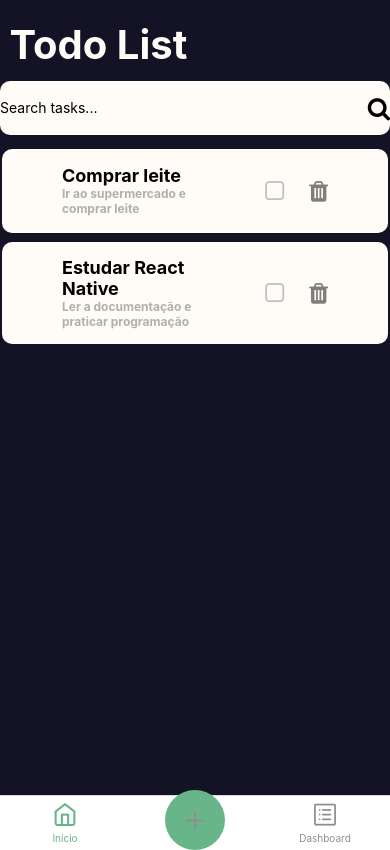
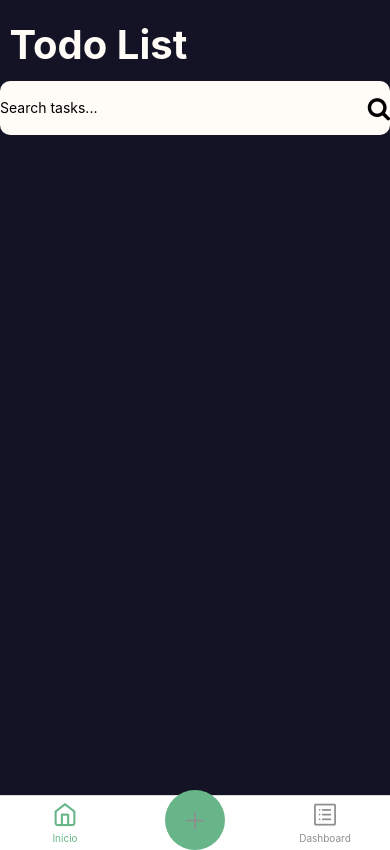
Before and after one commit to dfbrasil/ToDoListReactNative, a React Native app in the folder ToDoList/: screen /Home in a window 390 px wide. Built offline with nearby package versions, Linux system fonts and the light colour scheme.

Commit message:
Finalizado

```diff
--- a/ToDoList/package.json
+++ b/ToDoList/package.json
@@ -23,7 +23,8 @@
     "react-native-paper": "^5.12.1",
     "react-native-safe-area-context": "4.6.3",
     "react-native-screens": "~3.22.0",
-    "react-native-vector-icons": "^10.0.3"
+    "react-native-vector-icons": "^10.0.3",
+    "@react-native-async-storage/async-storage": "1.18.2"
   },
   "devDependencies": {
     "@babel/core": "^7.20.0",
--- a/ToDoList/src/components/completedTasksDashboard/index.tsx
+++ b/ToDoList/src/components/completedTasksDashboard/index.tsx
@@ -1,15 +1,13 @@
 import React from "react";
 import { SafeAreaView, Text } from "react-native";
+import { useTasks } from "../../hooks/useTasks";
 import styles from "./styles";
 
-interface CompletedTasksProps {
-  num: number;
-}
-
-const CompletedTasks = ({num} : CompletedTasksProps) => {
+const CompletedTasks = () => {
+  const { completedTasks } = useTasks();
   return (
     <SafeAreaView style={styles.completedTasks}>
-      <Text style={styles.completedTasksNumber}>{num}</Text>
+      <Text style={styles.completedTasksNumber}>{completedTasks}</Text>
       <Text>Completed</Text>
       <Text>Tasks</Text>
     </SafeAreaView>
--- a/ToDoList/src/components/task/index.tsx
+++ b/ToDoList/src/components/task/index.tsx
@@ -1,33 +1,25 @@
-import { useState } from 'react';
-import { View, SafeAreaView, TouchableOpacity, Text } from 'react-native';
-import { CheckBox } from 'react-native-elements';
 import FontAwesome from "@expo/vector-icons/FontAwesome";
+import { SafeAreaView, Text, TouchableOpacity, View } from "react-native";
+import { CheckBox } from "react-native-elements";
+import { useTasks } from "../../hooks/useTasks";
 import styles from "./styles";
 
-export interface TaskProps {
-    id: number;
+interface TaskProps {
   title: string;
   subtitle: string;
   active: boolean;
-    onToggle: (isChecked: boolean) => void;
+  id: number;
 }
 
-const Task = ({ id, title, subtitle, active, onToggle }: TaskProps) => {
-    const [isChecked, setIsChecked] = useState(active);
+const Task = ({ title, subtitle, id, active }: TaskProps) => {
+  const { removeTask, updateTask } = useTasks();
 
   const handleCheckboxToggle = () => {
-        setIsChecked(prevChecked => {
-            onToggle(!prevChecked);
-            return !prevChecked;
-        });
-    };
-
-    const handleTrash = () => {
-        console.warn('Clicked on the trash')
+    updateTask({ title, subtitle, active: !active, id });
   };
 
   return (
-        <TouchableOpacity style={isChecked ? styles.active : styles.inactive}>
+    <TouchableOpacity style={active ? styles.active : styles.inactive}>
       <SafeAreaView style={styles.taskContainer}>
         <View style={styles.text}>
           <Text style={styles.title}>{title}</Text>
@@ -35,17 +27,17 @@ const Task = ({ id, title, subtitle, active, onToggle }: TaskProps) => {
         </View>
         <View style={styles.icons}>
           <CheckBox
-                        checked={isChecked}
+            checked={active}
             checkedColor="green"
             onPress={handleCheckboxToggle}
           />
-                    <TouchableOpacity onPress={handleTrash}>
+          <TouchableOpacity onPress={() => removeTask(id)}>
             <FontAwesome name="trash" color="rgba(0, 0, 0, 0.50)" size={24} />
           </TouchableOpacity>
         </View>
       </SafeAreaView>
     </TouchableOpacity>
   );
-}
+};
 
 export default Task;
--- a/ToDoList/src/components/taskProgressBoard/index.tsx
+++ b/ToDoList/src/components/taskProgressBoard/index.tsx
@@ -1,19 +1,19 @@
 import React from "react";
 import { SafeAreaView, Text } from "react-native";
+import { useTasks } from "../../hooks/useTasks";
 import styles from "./styles";
 
-interface TaskProgressProps {
-  numDone: number;
-  totalTasks: number;
-}
+const TaskProgress = () => {
+  const { completedTasks, tasks } = useTasks();
 
-const TaskProgress = ({numDone, totalTasks} : TaskProgressProps) => {
-    return (
-        <SafeAreaView style={styles.taskProgess}>
-        <Text style={styles.taskTitle}>Tasks Progress</Text>
-        <Text style={styles.taskDone}>{`${numDone}/${totalTasks} tasks done`}</Text>
-        </SafeAreaView>
-    );
+  return (
+    <SafeAreaView style={styles.taskProgess}>
+      <Text style={styles.taskTitle}>Tasks Progress</Text>
+      <Text
+        style={styles.taskDone}
+      >{`${completedTasks}/${tasks.length} tasks done`}</Text>
+    </SafeAreaView>
+  );
 };
 
 export default TaskProgress;
--- /dev/null
+++ b/ToDoList/src/hooks/useTasks.tsx
@@ -0,0 +1,114 @@
+import AsyncStorage from "@react-native-async-storage/async-storage";
+import React, {
+  ReactNode,
+  createContext,
+  useContext,
+  useEffect,
+  useState,
+} from "react";
+
+interface TaskContextProps {
+  tasks: TaskProps[];
+  completedTasks: number;
+  pendingTasks: number;
+  addNewTask: (task: { title: string; subtitle: string }) => void;
+  removeTask: (id: number) => void;
+  updateTask: (task: TaskProps) => void;
+}
+
+interface TaskProps {
+  title: string;
+  subtitle: string;
+  active: boolean;
+  id: number;
+}
+
+const TaskContext = createContext<TaskContextProps>({
+  tasks: [],
+  completedTasks: 0,
+  pendingTasks: 0,
+  addNewTask: () => {},
+  removeTask: () => {},
+  updateTask: () => {},
+});
+
+export const useTasks = () => useContext(TaskContext);
+
+export const TaskProvider = ({ children }: { children: ReactNode }) => {
+  const [tasks, setTasks] = useState<TaskProps[]>([]);
+  const [completedTasks, setCompletedTasks] = useState<number>(0);
+  const [pendingTasks, setPendingTasks] = useState<number>(0);
+
+  async function storeTasks(tasks: TaskProps[]) {
+    try {
+      await AsyncStorage.setItem("@tasks", JSON.stringify(tasks));
+    } catch (err) {
+      console.log(err);
+    }
+  }
+
+  async function getTasks() {
+    try {
+      const tasks = await AsyncStorage.getItem("@tasks");
+      if (tasks) {
+        setTasks(JSON.parse(tasks));
+      }
+    } catch (err) {
+      console.log(err);
+    }
+  }
+
+  function addNewTask({
+    title,
+    subtitle,
+  }: {
+    title: string;
+    subtitle: string;
+  }) {
+    const newTask = {
+      id: tasks.length,
+      title,
+      subtitle,
+      active: false,
+    };
+    setTasks([...tasks, newTask]);
+  }
+
+  function removeTask(id: number) {
+    setTasks((prevTasks) => prevTasks.filter((task) => task.id !== id));
+  }
+
+  function updateTask({ id, active }: { id: number; active: boolean }) {
+    setTasks((prevTasks) =>
+      prevTasks.map((task) => (task.id === id ? { ...task, active } : task))
+    );
+  }
+
+  useEffect(() => {
+    getTasks();
+  }, []);
+
+  useEffect(() => {
+    storeTasks(tasks);
+  }, [tasks]);
+
+  useEffect(() => {
+    setCompletedTasks(tasks.filter((task) => task.active).length);
+    setPendingTasks(tasks.length - completedTasks);
+  }, [tasks, completedTasks]);
+
+  return (
+    <TaskContext.Provider
+      value={{
+        tasks,
+        completedTasks,
+        pendingTasks,
+        addNewTask,
+        removeTask,
+        updateTask,
+      }}
+    >
+      {children}
+    </TaskContext.Provider>
+  );
+};
--- a/ToDoList/src/screens/Home/Home.tsx
+++ b/ToDoList/src/screens/Home/Home.tsx
@@ -1,63 +1,27 @@
-import { useState, useEffect } from 'react';
-import { SafeAreaView, ScrollView } from 'react-native';
-import Task, { TaskProps } from '../../components/task';
+import { SafeAreaView, Text, TouchableOpacity, ScrollView} from "react-native";
 import SearchBar from "../../components/searchBar";
-import Title from '../../components/title';
-
+import Task from "../../components/task";
+import Title from "../../components/title";
+import { useTasks } from "../../hooks/useTasks";
 import styles from "./styles";
 
-const Home = () => {
-    const [tasksList, setTasksList] = useState<TaskProps[]>([
-        {
-          id: 1,
-          title: 'Comprar leite',
-          subtitle: 'Ir ao supermercado e comprar leite',
-          active: false,
-          onToggle: () => {},
-        },
-        {
-          id: 2,
-          title: 'Estudar React Native',
-          subtitle: 'Ler a documentação e praticar programação',
-          active: false,
-          onToggle: () => {},
-        },
-      ]);
-
-    const [completedTasks, setCompletedTasks] = useState(0);
-    const [pendingTasks, setPendingTasks] = useState(0);
-
-    const updateTaskCount = (isChecked: boolean, task: TaskProps) => {
-        setTasksList(prevTasks => {
-            if (isChecked) {
-                setCompletedTasks(prevCount => prevCount + 1);
-                setPendingTasks(prevCount => Math.max(0, prevCount - 1));
-            } else {
-                setCompletedTasks(prevCount => Math.max(0, prevCount - 1));
-                setPendingTasks(prevCount => prevCount + 1);
-            }
-            return prevTasks.map(t => (t.id === task.id ? { ...t, active: isChecked } : t));
-        });
-    };
-
+export default function Home() {
+  const { tasks, addNewTask } = useTasks();
   return (
     <SafeAreaView style={styles.container}>
-            <Title name='Todo List' />
+      <Title name="Todo List"/>
       <SearchBar />
       <ScrollView contentContainerStyle={styles.tasksScroll}>
-            {tasksList.map((task) => (
+      {tasks.map((task) => (
         <Task
           key={task.id}
           id={task.id}
           title={task.title}
           subtitle={task.subtitle}
           active={task.active}
-                    onToggle={(isChecked: boolean) => updateTaskCount(isChecked, task)}
         />
       ))}
     </ScrollView>
     </SafeAreaView>
   );
 }
-
-export default Home;
--- a/ToDoList/src/screens/NewTask/NewTask.tsx
+++ b/ToDoList/src/screens/NewTask/NewTask.tsx
@@ -1,57 +1,29 @@
-import { useState } from 'react';
+import React, { useState } from 'react';
 import { SafeAreaView, View, TouchableOpacity, TextInput, Text } from 'react-native';
-import { BottomTabNavigationProp } from '@react-navigation/bottom-tabs';
-import { TabParamList } from '../../types/types';
-import { Feather } from '@expo/vector-icons';
+import { useTasks } from '../../hooks/useTasks';
 import Title from '../../components/title';
 import styles from './styles';
-import { theme } from '../../theme';
+import { useNavigation } from '@react-navigation/native';
 
-type BottomTabNavigation = BottomTabNavigationProp<TabParamList, 'NewTask'>;
-
-interface NewTaskProps {
-  navigation: BottomTabNavigation;
-}
-
-interface TaskItem {
-  id: number;
-  title: string;
-  subtitle: string;
-}
-
-export default function NewTask({ navigation }: NewTaskProps) {
+export default function NewTask() {
+  const navigation = useNavigation();
+  const { addNewTask } = useTasks();
   const [title, setTitle] = useState('');
   const [subtitle, setSubtitle] = useState('');
-  const [tasks, setTasks] = useState<TaskItem[]>([]);
 
-  const handleGoBack = () => {
-    navigation.goBack();
-  };
-
-  const addTask = () => {
+  const handleAddTask = () => {
     if (title && subtitle) {
-      const newTask: TaskItem = {
-        id: tasks.length + 1,
-        title: title,
-        subtitle: subtitle,
-      };
-      const updatedTasks = [...tasks, newTask];
-      setTasks(updatedTasks);
+      addNewTask({ title, subtitle });
       setTitle('');
       setSubtitle('');
-
-      navigation.navigate('Home', { tasks: updatedTasks });
+      navigation.navigate('Home' as never);
     }
   };
 
   return (
     <SafeAreaView style={styles.container}>
       <View style={styles.content}>
-        <TouchableOpacity style={styles.backContent} onPress={handleGoBack}>
-          <Feather name="arrow-left" size={26} color="white" />
-          <Text style={{ color: 'white', fontSize: theme.font_size.pattern14 }}>Voltar</Text>
-        </TouchableOpacity>
-        <Title name="New Task" />
+        <Title name='New Task' />
       </View>
       <View style={styles.inputContent}>
         <TextInput
@@ -66,7 +38,7 @@ export default function NewTask({ navigation }: NewTaskProps) {
           value={subtitle}
           onChangeText={setSubtitle}
         />
-        <TouchableOpacity style={styles.customButtom} onPress={addTask}>
+        <TouchableOpacity style={styles.customButtom} onPress={handleAddTask}>
           <Text style={styles.textButton}>Create</Text>
         </TouchableOpacity>
       </View>
```
Also changed, not shown: ToDoList/App.tsx (+15 -10 lines), ToDoList/src/components/pendingTasksDashboard/index.tsx (+4 -6 lines), 1 other file (tests, documents, lock files or other folders). Lines whose indentation alone changed are shown as unchanged.
